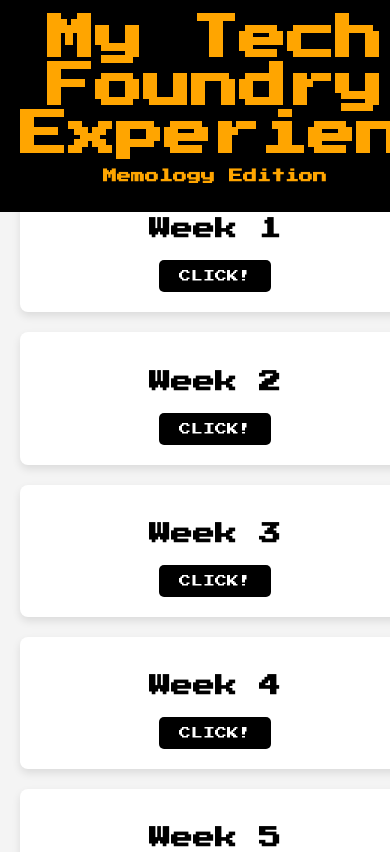
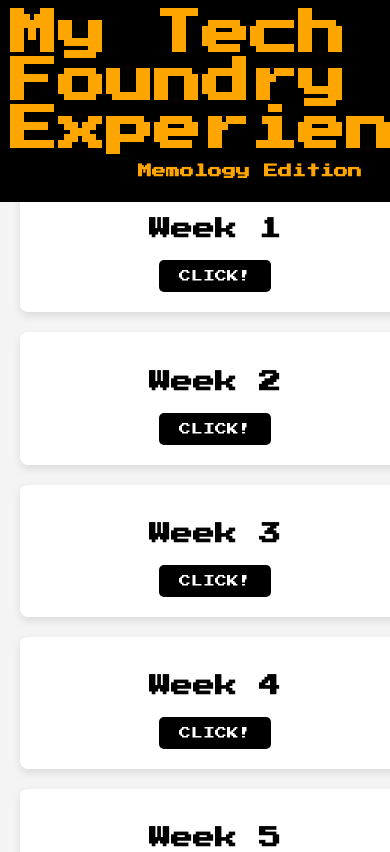
Before and after one commit to IanaGVG/capstone, a plain HTML site: page index.html in a window 390 px wide. Shown: the top 852 px of the page. Drawn offline with Linux system fonts and the light colour scheme.

Commit message:
nav bar updated

```diff
--- a/style.css
+++ b/style.css
@@ -7,6 +7,7 @@
   overflow-x: hidden;
 }
 
+/* Update the navbar styles for flexibility */
 nav {
   background-color: black;
   padding: 15px 20px;
@@ -15,8 +16,14 @@
   top: 0;
   left: 0;
   z-index: 1000;
-  text-align: center;
+  display: flex;
+  justify-content: center;  /* Center all elements horizontally */
+  align-items: center;      /* Center all elements vertically */
+  text-align: center;       /* Ensure text is centered */
+  flex-wrap: wrap;          /* Allow wrapping on small screens */
 }
+
+
 
 nav h1 {
   color: orange;
@@ -171,3 +178,19 @@
       padding-top: 180px;
   }
 }
+/* Responsive adjustments for mobile */
+@media screen and (max-width: 768px) {
+  nav {
+    flex-direction: column;  /* Stack elements vertically on small screens */
+    text-align: left;        /* Align text to the left for mobile */
+    padding: 10px;           /* Reduce padding on small screens */
+  }
+
+  nav h1 {
+    font-size: 48px;         /* Smaller logo on mobile */
+  }
+
+  nav p {
+    font-size: 14px;         /* Smaller text for mobile */
+  }
+}
```
